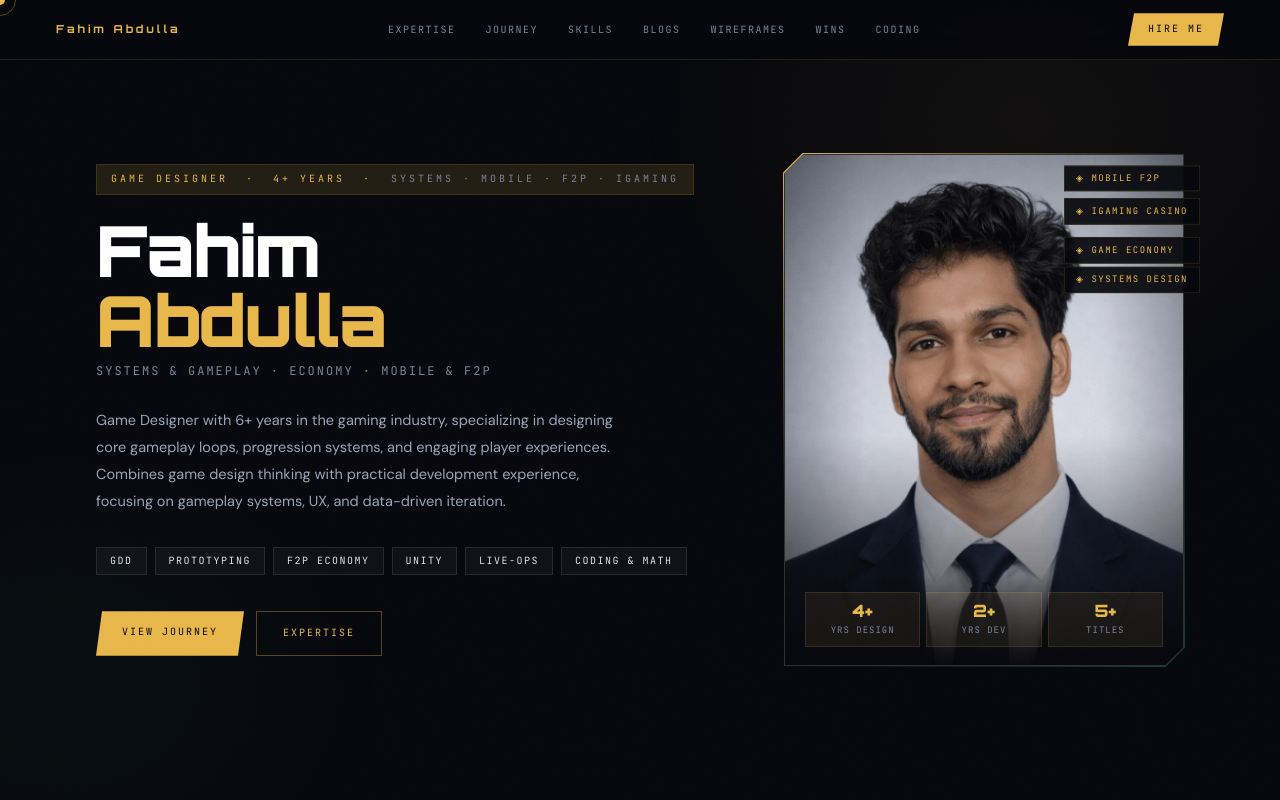
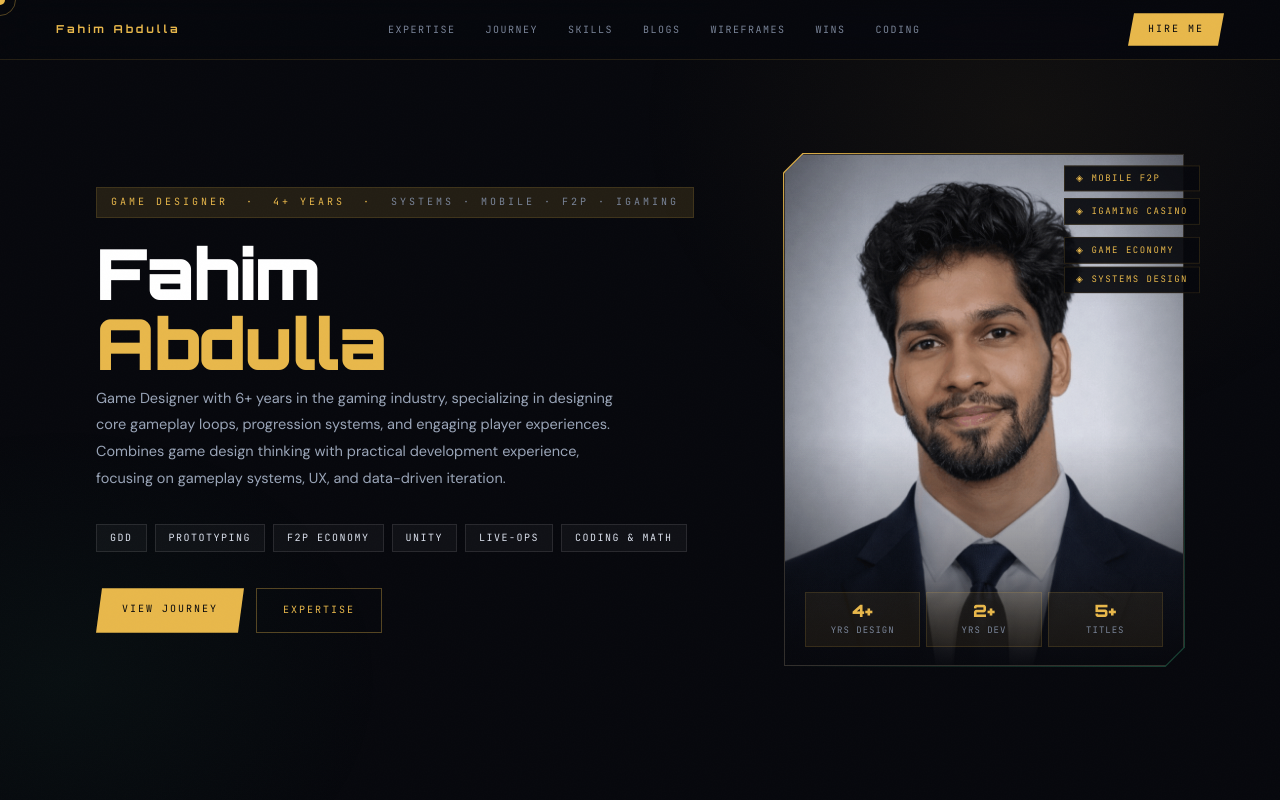
Before and after one commit to fahimabdullamv/GD, a plain HTML site: page index.html in a window 1280 px wide. Shown: the top 800 px of the page. Drawn offline with Linux system fonts and the light colour scheme.

Commit message:
Update index.html

```diff
--- a/index.html
+++ b/index.html
@@ -625,7 +625,6 @@ footer{background:var(--bg2);border-top:1px solid var(--border);padding:26px 56p
   <div style="position:relative;z-index:2;">
     <div class="hero-eyebrow r">Game Designer &nbsp;·&nbsp; 4+ Years &nbsp;·&nbsp; <span style="color:var(--sub);">Systems · Mobile · F2P · iGaming</span></div>
     <h1 class="hn r">Fahim<br/><em>Abdulla</em></h1>
-    <p class="hero-role r">Systems &amp; Gameplay · Economy · Mobile &amp; F2P</p>
     <p class="hero-bio r">Game Designer with 6+ years in the gaming industry, specializing in designing core gameplay loops, progression systems, and engaging player experiences. Combines game design thinking with practical development experience, focusing on gameplay systems, UX, and data-driven iteration.</p>
     <div class="chips r">
       <span class="chip">GDD</span>
```
